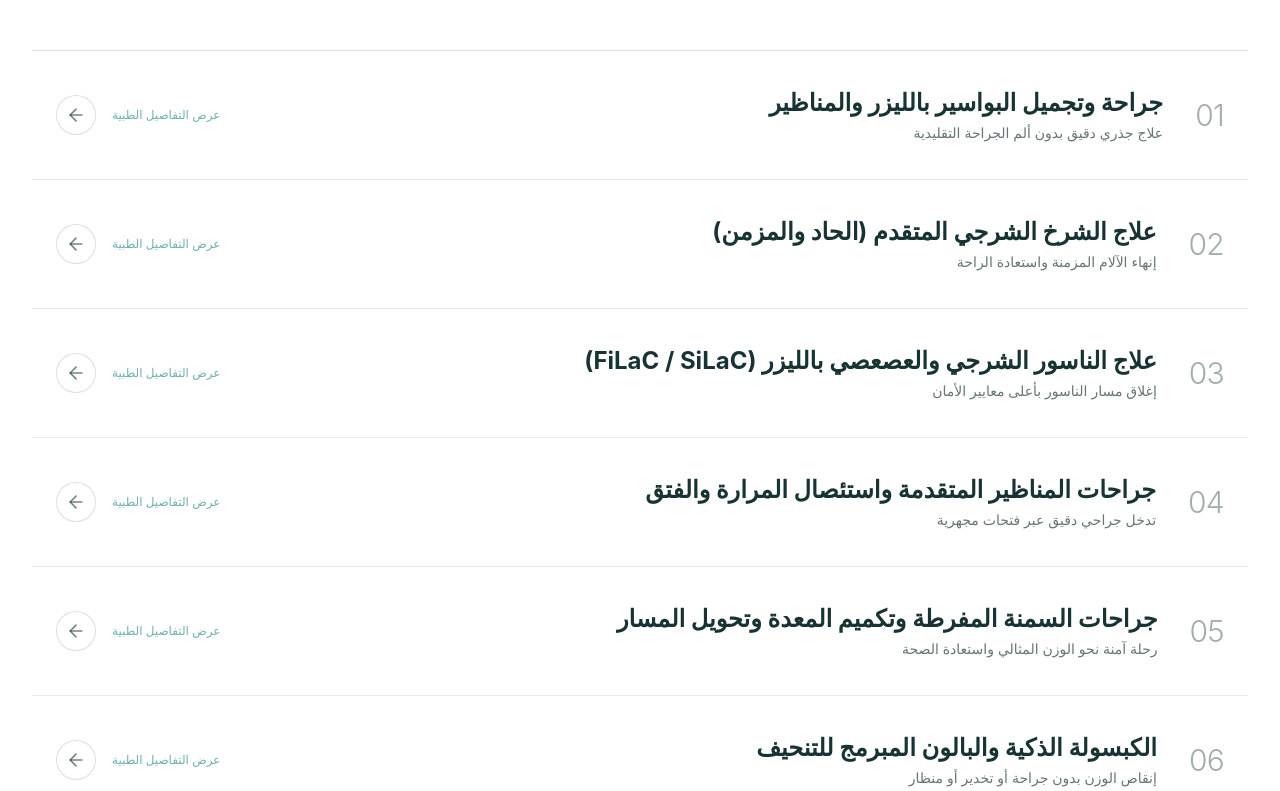
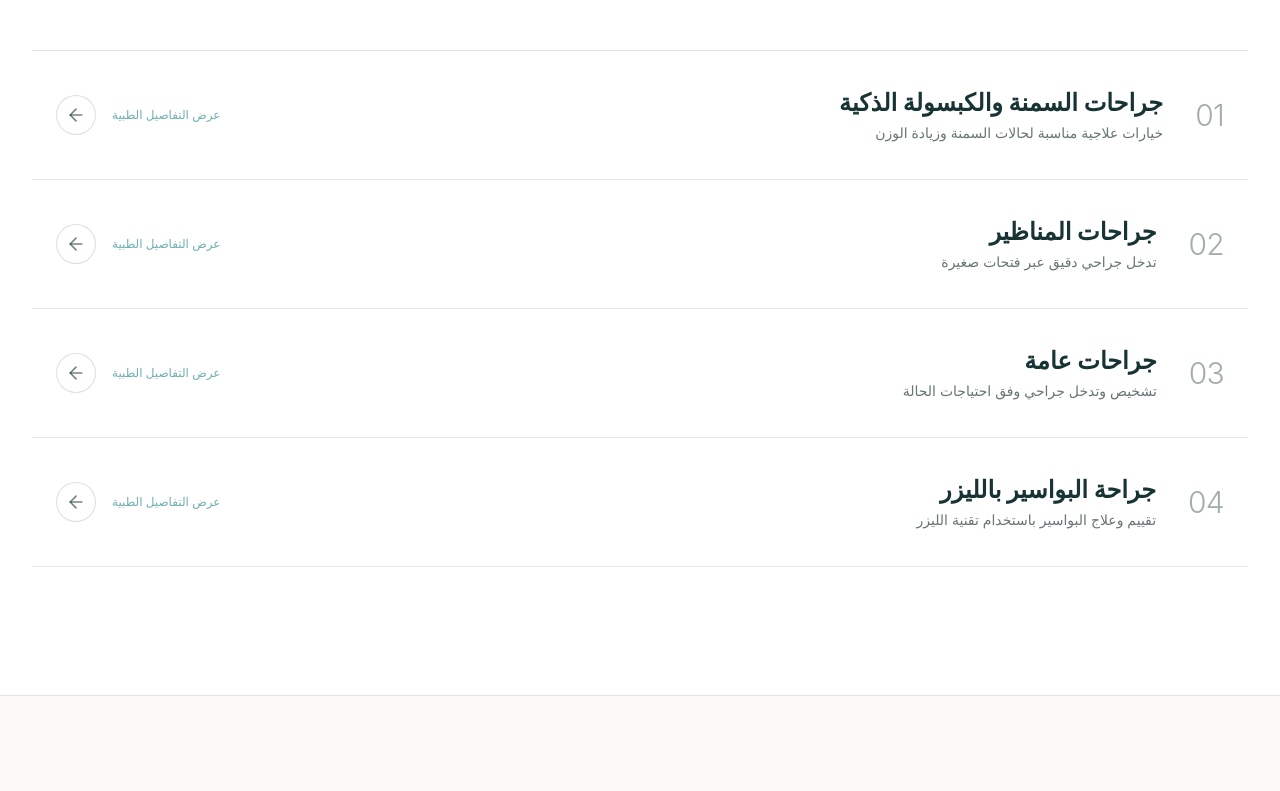
Before and after one commit to eslamshyba220-debug/Dr.-Heba-El-Komy, a React (Vite) app: page / in a window 1280 px wide. Shown: the part 2309-3100 px from the top of the page. Built offline with nearby package versions, Linux system fonts and the light colour scheme; a web font is replaced by a local one.

Commit message:
Correct surgical services content

```diff
--- a/src/data/content.ts
+++ b/src/data/content.ts
@@ -62,88 +62,52 @@ export const CONTENT = {
       bookThisService: 'حجز استشارة لهذه الخدمة',
       items: [
         {
-          id: 'hemorrhoids',
+          id: 'bariatric',
           number: '01',
-          title: 'جراحة وتجميل البواسير بالليزر والمناظير',
-          subtitle: 'علاج جذري دقيق بدون ألم الجراحة التقليدية',
-          shortDesc: 'استخدام ألياف الليزر الطبية المتطورة لكيّ وضمور الأوردة المتضخمة بدقة متناهية ودون الحاجة لقص الأنسجة الحساسة.',
-          fullDesc: 'تعتبر تقنية الليزر (LHP) أحدث ما توصل إليه الطب في علاج درجات البواسير المختلفة. تتم العملية في وقت قصير دون نزيف أو جروح مفتوحة، مما يتيح للمريض مغادرة المستشفى في نفس اليوم والعودة لعمله خلال 48 ساعة.',
-          indications: ['البواسير من الدرجة الثانية والثالثة والرابعة', 'نزيف الشرج المتكرر', 'التدلي والآلام المصاحبة لحركة الأمعاء'],
-          features: ['بدون جروح مفتوحة أو خياطة مؤلمة', 'عودة سريعة للنشاط اليومي خلال 24-48 ساعة', 'نسبة أمان فائقة وأقل معدلات ارتجاع'],
-          recoveryTime: 'يوم إلى يومين',
-          anesthesiaType: 'تخدير موضعي أو كلي خفيف',
-        },
-        {
-          id: 'anal-fissure',
-          number: '02',
-          title: 'علاج الشرخ الشرجي المتقدم (الحاد والمزمن)',
-          subtitle: 'إنهاء الآلام المزمنة واستعادة الراحة',
-          shortDesc: 'تقييم شامل للشرخ الشرجي وتطبيق أحدث بروتوكولات العلاج الدوائي المتقدم أو التدخل بالليزر وحقن البوتوكس الموضعي.',
-          fullDesc: 'يتم التعامل مع الشرخ الشرجي بأسلوب علمي يراعي الحفاظ التام على عضلات التحكم بالشرج. نقدم حلولاً غير جراحية للحالات المبكرة، وتدخلاً دقيقاً بالليزر أو التقنيات المحدودة للشرخ المزمن للتخلص من الألم فورا.',
-          indications: ['ألم حاد ومزمن أثناء وبعد التبرز', 'نزيف دموي أحمر فاتح متكرر', 'عدم الاستجابة للعلاجات والمراهم التقليدية'],
-          features: ['حماية كاملة لعضلة الإحكام والتحكم', 'تخفيف فوري للتشنج والألم الحاد', 'إجراء دقيق يستغرق أقل من 15 دقيقة'],
-          recoveryTime: '24 ساعة',
-          anesthesiaType: 'تخدير موضعي مدعم أو كلي خفيف',
-        },
-        {
-          id: 'fistula',
-          number: '03',
-          title: 'علاج الناسور الشرجي والعصعصي بالليزر (FiLaC / SiLaC)',
-          subtitle: 'إغلاق مسار الناسور بأعلى معايير الأمان',
-          shortDesc: 'تقنية الليزر الموجه لإغلاق مسار الناسور الداخلي بدون استئصال جراحي للأنسجة السليمة أو التأثير على وظائف التحكم.',
-          fullDesc: 'تقنية FiLaC للناسور الشرجي وتقنية SiLaC للناسور العصعصي (كيس الشعر) توفر حلاً جراحياً متطوراً من خلال إدخال قسطرة ليزرية دقيقة لكي مجرى الناسور من الداخل مع الحفاظ التام على العضلات، مما يقضي على فترات الغيار المؤلمة الطويلة.',
-          indications: ['الناسور الشرجي البسيط والمعقد', 'ناسور كيس الشعر (الناسور العصعصي)', 'الإفرازات والالتهابات المتكررة'],
-          features: ['تجنب الجروح الكبيرة والغيار اليومي المؤلم', 'أعلى معدلات الأمان والحفاظ على التحكم', 'فترة نقاهة قصيرة جداً مقارنة بالجراحة القديمة'],
-          recoveryTime: '2 - 3 أيام',
-          anesthesiaType: 'تخدير كلي خفيف أو نصفي',
+          title: 'جراحات السمنة والكبسولة الذكية',
+          subtitle: 'خيارات علاجية مناسبة لحالات السمنة وزيادة الوزن',
+          shortDesc: 'تشمل جراحات تكميم المعدة وتحويل المسار، إلى جانب الكبسولة الذكية كخيار غير جراحي لبعض حالات زيادة الوزن.',
+          fullDesc: 'يتم تقييم كل حالة لتحديد الخيار المناسب، سواء من جراحات السمنة مثل تكميم المعدة وتحويل المسار أو الكبسولة الذكية غير الجراحية، مع المتابعة الطبية والغذائية.',
+          indications: ['حالات السمنة المرشحة للتدخل الجراحي', 'بعض حالات زيادة الوزن المناسبة للكبسولة الذكية', 'اختيار الإجراء بعد التقييم الطبي'],
+          features: ['خطة علاجية وفق تقييم الحالة', 'خيارات جراحية وغير جراحية', 'متابعة طبية وغذائية'],
+          recoveryTime: 'تختلف حسب الإجراء',
+          anesthesiaType: 'تختلف حسب الإجراء',
         },
         {
           id: 'laparoscopy',
-          number: '04',
-          title: 'جراحات المناظير المتقدمة واستئصال المرارة والفتق',
-          subtitle: 'تدخل جراحي دقيق عبر فتحات مجهرية',
-          shortDesc: 'استئصال حصوات والتهابات المرارة، وإصلاح الفتق الإربي والفتق السري وجدار البطن باستخدام المنظار الجراحي وشبكات التدعيم الحديثة.',
-          fullDesc: 'تتيح جراحة المناظير رؤية مكبرة وعالية الوضوح لأنسجة البطن، مما يمكن الجراح من إجراء العملية بأعلى درجات الدقة مع تقليل آلام ما بعد الجراحة وتجنب الندبات الكبيرة وتحقيق أفضل نتيجة تجميلية.',
-          indications: ['حصوات المرارة والتهاباتها الحادة والمزمنة', 'الفتق الإربي والفتق السري وفتق جدار البطن', 'الالتصاقات والآلام البطنية غير المفسرة'],
-          features: ['فتحات مجهرية تجميلية لا تتعدى بضعة مليمترات', 'أقل نسبة ألم بعد الجراحة', 'خروج من المستشفى خلال 24 ساعة'],
-          recoveryTime: '3 - 5 أيام',
-          anesthesiaType: 'تخدير كلي متكامل',
-        },
-        {
-          id: 'bariatric',
-          number: '05',
-          title: 'جراحات السمنة المفرطة وتكميم المعدة وتحويل المسار',
-          subtitle: 'رحلة آمنة نحو الوزن المثالي واستعادة الصحة',
-          shortDesc: 'جراحات تكميم المعدة الدقيق بالمنظار (Sleeve Gastrectomy) وعمليات تحويل المسار المصغر لعلاج السمنة والتخلص من مضاعفاتها كالسكر والضغط.',
-          fullDesc: 'تُجرى جراحات السمنة وفق معايير عالمية صارمة باستخدام أحدث الدباسات الذكية ثلاثية الأبعاد واختبارات التسريب الدقيقة أثناء العملية، مع برنامج تغذية ومتابعة متكامل يضمن نزول الوزن بصحة ونشاط دائمين.',
-          indications: ['مؤشر كتلة الجسم (BMI) أعلى من 35 مع وجود مضاعفات كالسكر', 'مؤشر كتلة أعلى من 40 بعد فشل الأنظمة الغذائية', 'متلازمة الأيض ومقاومة الإنسولين الشديدة'],
-          features: ['استخدام دباسات إلكترونية ذكية لضمان أعلى نسب الأمان', 'برنامج متابعة غذائية وطبية متواصل', 'تحسن ملحوظ للأمراض المزمنة المصاحبة للسمنة'],
-          recoveryTime: '5 - 7 أيام',
-          anesthesiaType: 'تخدير كلي متقدم',
-        },
-        {
-          id: 'smart-capsule',
-          number: '06',
-          title: 'الكبسولة الذكية والبالون المبرمج للتنحيف',
-          subtitle: 'إنقاص الوزن بدون جراحة أو تخدير أو منظار',
-          shortDesc: 'كبسولة مبرمجة يتم ابتلاعها بكوب ماء في العيادة خلال 15 دقيقة فقط، تساعد على تقليل الشهية ونزول الوزن بطريقة طبيعية.',
-          fullDesc: 'تعد الكبسولة الذكية (Elipse) الخيار الأمثل لمن يرغب في خسارة من 10 إلى 20 كجم بدون أي إجراء جراحي أو بنج. تمتلئ الكبسولة داخل المعدة بسائل خاص، وتتحلل وتخرج تلقائياً بعد حوالي 4 أشهر مع اكتساب عادات غذائية صحية جديدة.',
-          indications: ['زيادة الوزن المتوسطة (10 - 20 كجم فوق المثالي)', 'المرضى غير المرشحين لجراحات السمنة الكبيرة', 'الرغبة في إنقاص الوزن سريعاً وبطريقة آمنة'],
-          features: ['بدون أي جراحة، تخدير، أو منظار طبي', 'إجراء سريع يستغرق 15 دقيقة في العيادة', 'تتحلل وتخرج من الجسم بصورة طبيعية تماماً'],
-          recoveryTime: 'فورية (ممارسة اليوم المعتاد فوراً)',
-          anesthesiaType: 'بدون تخدير تماماً',
+          number: '02',
+          title: 'جراحات المناظير',
+          subtitle: 'تدخل جراحي دقيق عبر فتحات صغيرة',
+          shortDesc: 'تشمل استئصال المرارة وإصلاح الفتق الإربي والسري وفتق جدار البطن باستخدام المنظار الجراحي.',
+          fullDesc: 'تتيح جراحة المناظير إجراء عدد من عمليات البطن عبر فتحات صغيرة، ويحدد الفحص والتقييم الطبي مدى ملاءمتها لكل حالة.',
+          indications: ['حصوات المرارة والتهاباتها', 'الفتق الإربي والسري وفتق جدار البطن', 'الحالات التي يقرر الطبيب ملاءمتها للمنظار'],
+          features: ['تدخل عبر فتحات صغيرة', 'خطة جراحية تناسب الحالة', 'متابعة طبية بعد الجراحة'],
+          recoveryTime: 'تختلف حسب العملية',
+          anesthesiaType: 'تخدير كلي',
         },
         {
           id: 'general-surgery',
-          number: '07',
-          title: 'الجراحة العامة وجراحات أورام الثدي والغدة الدرقية',
-          subtitle: 'تشخيص دقيق وتدخل جراحي تجميلي متقن',
-          shortDesc: 'استئصال أورام الثدي الحميدة والتحفظية، جراحات الغدة الدرقية والجار درقية، وإزالة الزوائد الجلدية والأكياس الدهنية بدقة تجميلية.',
-          fullDesc: 'تشمل الجراحة العامة تشخيصاً دقيقاً بالعينات والأشعة قبل اتخاذ أي قرار جراحي، مع مراعاة الحفاظ على المظهر التجميلي والوظيفة العضوية في كافة جراحات الثدي والغدد الصماء.',
-          indications: ['أورام وتكيسات الثدي المختلفة', 'تضخم وأورام الغدة الدرقية', 'الأكياس الدهنية والأورام السطحية والزوائد'],
-          features: ['خياطة تجميلية مخفية تحت الجلد', 'فحص دقيق وعينات تحليل باثولوجي معتمدة', 'رعاية فائقة للمريضات في خصوصية تامة'],
-          recoveryTime: '2 - 4 أيام',
-          anesthesiaType: 'تخدير موضعي أو كلي حسب الحالة',
+          number: '03',
+          title: 'جراحات عامة',
+          subtitle: 'تشخيص وتدخل جراحي وفق احتياجات الحالة',
+          shortDesc: 'تشمل جراحات الثدي والغدة الدرقية والأكياس الدهنية وغيرها من حالات الجراحة العامة.',
+          fullDesc: 'تبدأ الرعاية بالتقييم السريري والفحوصات اللازمة قبل تحديد الخطة الجراحية المناسبة لكل حالة.',
+          indications: ['أورام وتكيسات الثدي', 'تضخم وأورام الغدة الدرقية', 'الأكياس الدهنية والأورام السطحية'],
+          features: ['تقييم طبي قبل الجراحة', 'اختيار التدخل المناسب للحالة', 'متابعة بعد الجراحة'],
+          recoveryTime: 'تختلف حسب العملية',
+          anesthesiaType: 'حسب الحالة',
+        },
+        {
+          id: 'hemorrhoids',
+          number: '04',
+          title: 'جراحة البواسير بالليزر',
+          subtitle: 'تقييم وعلاج البواسير باستخدام تقنية الليزر',
+          shortDesc: 'استخدام تقنية الليزر في علاج البواسير بعد الفحص وتحديد مدى ملاءمة الإجراء للحالة.',
+          fullDesc: 'يحدد التقييم الطبي درجة البواسير وخطة العلاج المناسبة، بما في ذلك مدى ملاءمة جراحة البواسير بالليزر للحالة.',
+          indications: ['البواسير بدرجاتها المختلفة', 'نزيف الشرج المتكرر', 'التدلي أو الألم المصاحب لحركة الأمعاء'],
+          features: ['تقييم طبي دقيق', 'اختيار العلاج وفق الحالة', 'متابعة بعد الإجراء'],
+          recoveryTime: 'تختلف حسب الحالة',
+          anesthesiaType: 'يحدد حسب الحالة',
         },
       ] as ServiceItem[],
     },
@@ -389,88 +353,52 @@ export const CONTENT = {
       bookThisService: 'Book Consultation for this Service',
       items: [
         {
-          id: 'hemorrhoids',
+          id: 'bariatric',
           number: '01',
-          title: 'Laser & Minimally Invasive Hemorrhoid Surgery',
-          subtitle: 'Definitive pain-free precision treatment',
-          shortDesc: 'Utilizing advanced medical laser fibers (LHP) to shrink and obliterate enlarged hemorrhoidal vessels without cutting delicate tissues.',
-          fullDesc: 'Laser Hemorrhoidoplasty represents the highest standard in proctological care. Conducted without open excision or painful suturing, allowing same-day discharge and resumption of routine activity within 24 to 48 hours.',
-          indications: ['Grade 2, 3, and 4 internal/external hemorrhoids', 'Recurrent rectal bleeding', 'Prolapse and severe pain during bowel movements'],
-          features: ['No open wounds or painful sutures', 'Swift return to normal life within 24-48 hours', 'Exceptional safety profile with minimal recurrence'],
-          recoveryTime: '1 - 2 Days',
-          anesthesiaType: 'Local assisted or light general anesthesia',
-        },
-        {
-          id: 'anal-fissure',
-          number: '02',
-          title: 'Advanced Anal Fissure Management (Acute & Chronic)',
-          subtitle: 'Eliminating chronic pain and restoring comfort',
-          shortDesc: 'Comprehensive clinical evaluation and modern therapeutic protocols including laser precision treatment and localized Botox injection.',
-          fullDesc: 'Anal fissures are treated with extreme care to safeguard sphincteric integrity and continence. We provide medical protocols for early cases and gentle micro-laser intervention for chronic fissures to instantly alleviate spasm and pain.',
-          indications: ['Sharp, debilitating pain during bowel movements', 'Recurrent bright red bleeding', 'Failure of conventional ointments'],
-          features: ['Full protection of sphincteric continence muscles', 'Immediate relief of intense muscular spasm', 'Precise procedure completed in under 15 minutes'],
-          recoveryTime: '24 Hours',
-          anesthesiaType: 'Local sedation or light general',
-        },
-        {
-          id: 'fistula',
-          number: '03',
-          title: 'Anal & Pilonidal Fistula Laser Ablation (FiLaC / SiLaC)',
-          subtitle: 'Complete tract closure with zero sphincter compromise',
-          shortDesc: 'Targeted radial laser energy to seal fistula tracts from within without extensive surgical tissue excision.',
-          fullDesc: 'FiLaC for anal fistulas and SiLaC for pilonidal sinus (cysts) provide a modern alternative to traditional painful open surgeries. A flexible radial fiber ablates the epithelial lining gently, sparing muscle sphincters and eliminating prolonged dressing changes.',
-          indications: ['Simple and complex anal fistulas', 'Pilonidal sinus disease', 'Chronic recurrent discharge and abscesses'],
-          features: ['Eliminates painful daily open wound packings', 'Highest safety for sphincteric continence', 'Significantly shortened recovery compared to open surgery'],
-          recoveryTime: '2 - 3 Days',
-          anesthesiaType: 'Light general or spinal anesthesia',
+          title: 'Bariatric Surgery & Smart Capsule',
+          subtitle: 'Treatment options for obesity and excess weight',
+          shortDesc: 'Includes sleeve gastrectomy and gastric bypass procedures, as well as the Smart Capsule as a non-surgical option for selected cases.',
+          fullDesc: 'Each patient is assessed to determine the appropriate option, whether bariatric surgery such as sleeve gastrectomy or gastric bypass, or the non-surgical Smart Capsule, with medical and nutritional follow-up.',
+          indications: ['Obesity cases eligible for surgery', 'Selected excess-weight cases suitable for the Smart Capsule', 'Procedure selection following medical assessment'],
+          features: ['Individual clinical assessment', 'Surgical and non-surgical options', 'Medical and nutritional follow-up'],
+          recoveryTime: 'Varies by procedure',
+          anesthesiaType: 'Varies by procedure',
         },
         {
           id: 'laparoscopy',
-          number: '04',
-          title: 'Advanced Laparoscopy, Gallbladder & Hernia Repair',
-          subtitle: 'High-definition surgery through micro-incisions',
-          shortDesc: 'Minimally invasive removal of gallbladder stones and precision laparoscopic repair of inguinal, umbilical, and ventral abdominal hernias.',
-          fullDesc: 'Laparoscopic surgery offers magnified 4K visualization of anatomical planes, allowing flawless dissection with minimal tissue trauma, significantly reduced postoperative pain, and virtually invisible cosmetic scars.',
-          indications: ['Gallstone disease and acute/chronic cholecystitis', 'Inguinal, umbilical, and incisional hernias', 'Unexplained chronic abdominal pain and adhesions'],
-          features: ['Cosmetic micro-incisions of just a few millimeters', 'Minimal postoperative discomfort and narcotic need', 'Same-day or next-morning hospital discharge'],
-          recoveryTime: '3 - 5 Days',
-          anesthesiaType: 'Comprehensive general anesthesia',
-        },
-        {
-          id: 'bariatric',
-          number: '05',
-          title: 'Metabolic & Bariatric Surgery (Laparoscopic Sleeve)',
-          subtitle: 'A safe pathway toward healthy sustainable weight',
-          shortDesc: 'Precision Laparoscopic Sleeve Gastrectomy and bypass procedures to conquer obesity and reverse comorbidities like Type 2 diabetes and hypertension.',
-          fullDesc: 'Conducted under rigorous safety benchmarks using intelligent 3D powered staplers with intraoperative leak tests. Includes an integrated metabolic and nutritional support program ensuring safe and lasting weight loss.',
-          indications: ['BMI > 35 with metabolic comorbidities', 'BMI > 40 after unsuccessful dietary attempts', 'Severe metabolic syndrome and insulin resistance'],
-          features: ['Intelligent electronic staplers for peak safety', 'Comprehensive medical and nutritional follow-up', 'Substantial remission of obesity-related chronic diseases'],
-          recoveryTime: '5 - 7 Days',
-          anesthesiaType: 'Advanced general anesthesia',
-        },
-        {
-          id: 'smart-capsule',
-          number: '06',
-          title: 'Smart Ingestible Gastric Balloon Capsule (Elipse)',
-          subtitle: 'Weight loss with zero surgery, endoscopy, or anesthesia',
-          shortDesc: 'A swallowable capsule taken in the clinic with a glass of water in 15 minutes, promoting satiety and natural weight reduction.',
-          fullDesc: 'The smart swallowable capsule is an ideal non-surgical solution to shed 10 to 20 kg without sedation or endoscopic removal. It fills the stomach comfortably and naturally passes after 16 weeks while establishing healthy lifelong eating habits.',
-          indications: ['Moderate excess weight (10 - 20 kg above ideal)', 'Patients preferring a non-surgical intervention', 'Rapid, safe reset for metabolic wellness'],
-          features: ['Zero surgery, zero anesthesia, zero endoscopy', 'Quick 15-minute in-office procedure', 'Naturally passes out of the body automatically'],
-          recoveryTime: 'Immediate (Return to daily routine right away)',
-          anesthesiaType: 'Completely anesthesia-free',
+          number: '02',
+          title: 'Laparoscopic Surgery',
+          subtitle: 'Surgery performed through small incisions',
+          shortDesc: 'Includes gallbladder removal and laparoscopic repair of inguinal, umbilical, and abdominal wall hernias.',
+          fullDesc: 'Laparoscopic surgery allows a range of abdominal procedures to be performed through small incisions. Clinical assessment determines whether it is suitable for each case.',
+          indications: ['Gallstones and gallbladder inflammation', 'Inguinal, umbilical, and abdominal wall hernias', 'Cases assessed as suitable for laparoscopy'],
+          features: ['Small-incision approach', 'A surgical plan suited to the case', 'Postoperative medical follow-up'],
+          recoveryTime: 'Varies by procedure',
+          anesthesiaType: 'General anesthesia',
         },
         {
           id: 'general-surgery',
-          number: '07',
-          title: 'General Surgery, Breast & Thyroid Interventions',
-          subtitle: 'Precise diagnostics and refined surgical execution',
-          shortDesc: 'Conservative breast mass excisions, thyroid surgeries, and aesthetic removal of lipomas and soft tissue cysts.',
-          fullDesc: 'Every case begins with thorough imaging and histopathology before surgical planning, preserving cosmetic appearance and physiological function with meticulous intradermal suturing.',
-          indications: ['Benign and suspicious breast lumps', 'Thyroid nodules and goiters', 'Subcutaneous cysts, lipomas, and skin lesions'],
-          features: ['Hidden cosmetic sub-cuticular sutures', 'Accurate pathology-grounded clinical pathways', 'Gentle, confidential care for female patients'],
-          recoveryTime: '2 - 4 Days',
-          anesthesiaType: 'Local or general anesthesia per indication',
+          number: '03',
+          title: 'General Surgery',
+          subtitle: 'Diagnosis and surgical care based on each case',
+          shortDesc: 'Includes breast, thyroid, lipoma, and other general surgery procedures.',
+          fullDesc: 'Care begins with clinical assessment and the necessary investigations before an appropriate surgical plan is determined.',
+          indications: ['Breast masses and cysts', 'Thyroid enlargement and tumors', 'Lipomas and superficial masses'],
+          features: ['Preoperative medical assessment', 'Case-appropriate intervention', 'Postoperative follow-up'],
+          recoveryTime: 'Varies by procedure',
+          anesthesiaType: 'Depends on the case',
+        },
+        {
+          id: 'hemorrhoids',
+          number: '04',
+          title: 'Laser Hemorrhoid Surgery',
+          subtitle: 'Assessment and laser treatment for hemorrhoids',
+          shortDesc: 'Laser treatment for hemorrhoids following examination and confirmation that the procedure is suitable for the case.',
+          fullDesc: 'Medical assessment determines the grade of hemorrhoids and the appropriate treatment plan, including whether laser hemorrhoid surgery is suitable.',
+          indications: ['Hemorrhoids of different grades', 'Recurrent rectal bleeding', 'Prolapse or pain during bowel movements'],
+          features: ['Clinical assessment', 'Treatment selected for the individual case', 'Follow-up after the procedure'],
+          recoveryTime: 'Varies by case',
+          anesthesiaType: 'Determined by the case',
         },
       ] as ServiceItem[],
     },
```
